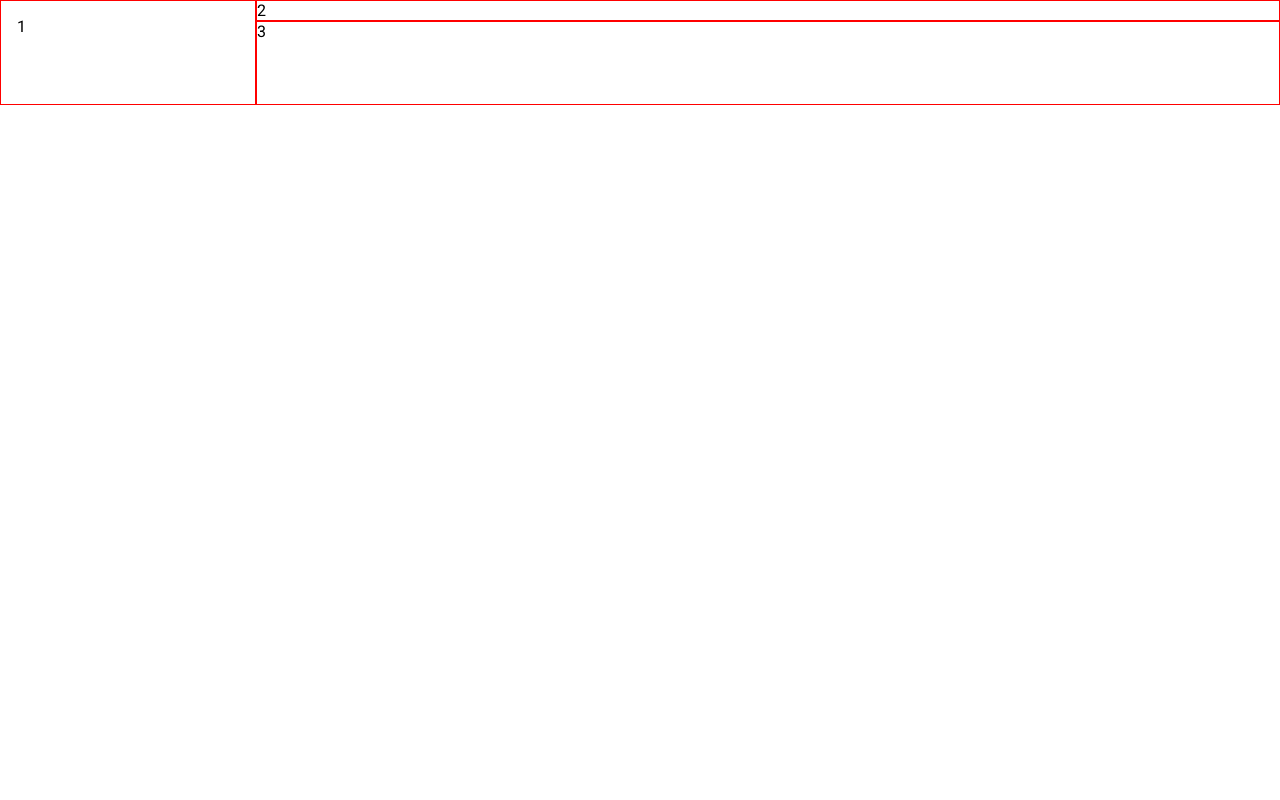
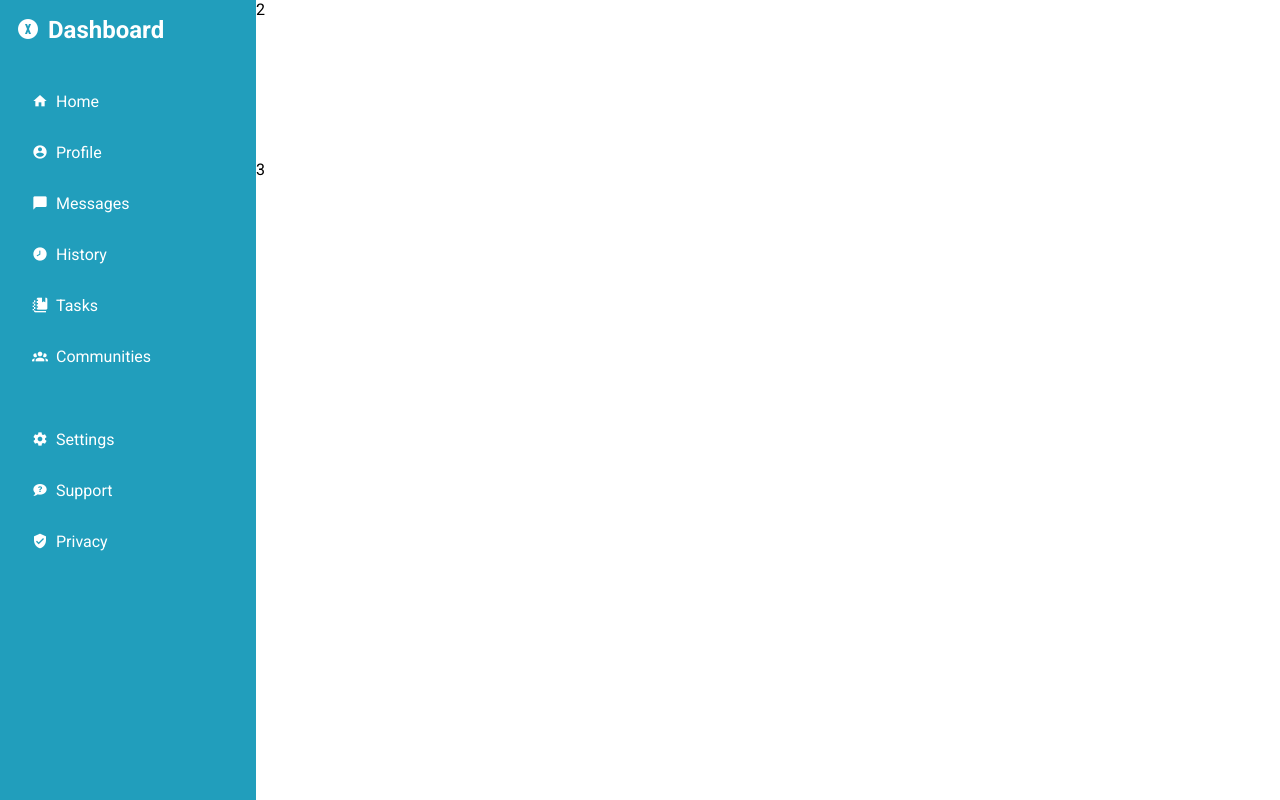
Before and after one commit to anaswal/admin-dashboard, a plain HTML site: page index.html in a window 1280 px wide. Drawn offline with Linux system fonts and the light colour scheme.

Commit message:
Adding sidebar component

```diff
--- a/index.html
+++ b/index.html
@@ -4,11 +4,50 @@
     <meta charset="UTF-8" />
     <meta name="viewport" content="width=device-width, initial-scale=1.0" />
     <link rel="stylesheet" href="style.css" />
+    <link
+      rel="stylesheet"
+      href="https://cdn.jsdelivr.net/npm/@mdi/font@7.3.67/css/materialdesignicons.min.css"
+    />
     <title>Admin Dashboard UI</title>
   </head>
   <body>
     <div class="container">
-      <div class="first-con">1</div>
+      <div class="first-con">
+        <div class="header">
+          <span class="mdi mdi-alpha-x-circle"></span>
+          <h2>Dashboard</h2>
+        </div>
+        <div class="sidebar">
+          <a href="#"><span class="mdi mdi-home"></span>Home</a>
+        </div>
+        <div class="sidebar">
+          <a href="#"><span class="mdi mdi-account-circle"></span>Profile</a>
+        </div>
+        <div class="sidebar">
+          <a href="#"><span class="mdi mdi-message"></span>Messages</a>
+        </div>
+        <div class="sidebar">
+          <a href="#"> <span class="mdi mdi-clock-time-eight"></span>History</a>
+        </div>
+        <div class="sidebar">
+          <a href="#"> <span class="mdi mdi-notebook-multiple"></span>Tasks</a>
+        </div>
+        <div class="sidebar last">
+          <a href="#">
+            <span class="mdi mdi-account-group"></span>Communities</a
+          >
+        </div>
+
+        <div class="sidebar">
+          <a href="#"><span class="mdi mdi-cog"></span>Settings</a>
+        </div>
+        <div class="sidebar">
+          <a href="#"><span class="mdi mdi-chat-question"></span>Support</a>
+        </div>
+        <div class="sidebar">
+          <a href="#"> <span class="mdi mdi-shield-check"></span>Privacy</a>
+        </div>
+      </div>
       <div class="second-con">2</div>
       <div class="third-con">3</div>
     </div>
--- a/style.css
+++ b/style.css
@@ -10,14 +10,53 @@
 .container {
   display: grid;
   grid-template-columns: 1fr 4fr;
-  grid-template-rows: 1fr 4fr;
-}
-
-.container > div {
-  border: 1px solid red;
+  grid-template-rows: 20vh 80vh;
 }
 
 .first-con {
   grid-row: 1 / 3;
   padding: 1rem;
+  background-color: #219ebc;
+  color: white;
 }
+
+.second-con {
+  grid-row: 1 / 2;
+}
+
+.third-con {
+  grid-row: 2 / 3;
+}
+
+.header {
+  display: flex;
+  align-items: center;
+  gap: 0.5rem;
+  font-size: 1rem;
+  margin-bottom: 2rem;
+}
+
+.header > span {
+  font-size: 1.5rem;
+}
+
+.sidebar > a {
+  color: white;
+  text-decoration: none;
+  display: inline-block;
+  width: 100%;
+  height: 100%;
+  padding: 1rem;
+}
+
+.sidebar > a:hover {
+  background-color: #8ecae6;
+  transition: all 0.5s;
+}
+a > span {
+  margin-right: 0.5rem;
+}
+
+.last {
+  margin-bottom: 2rem;
+}
```
